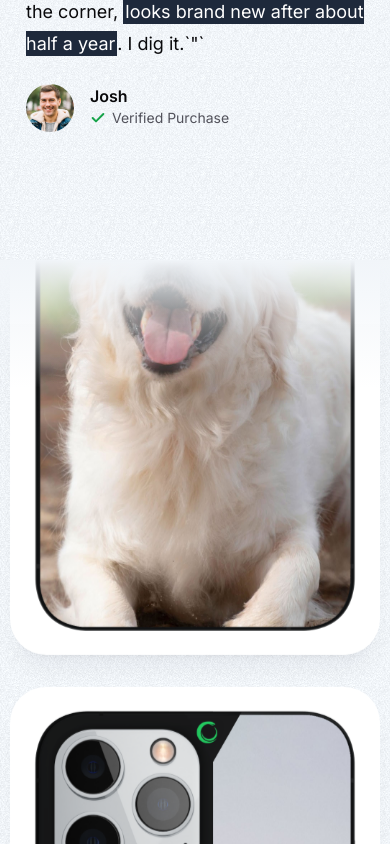
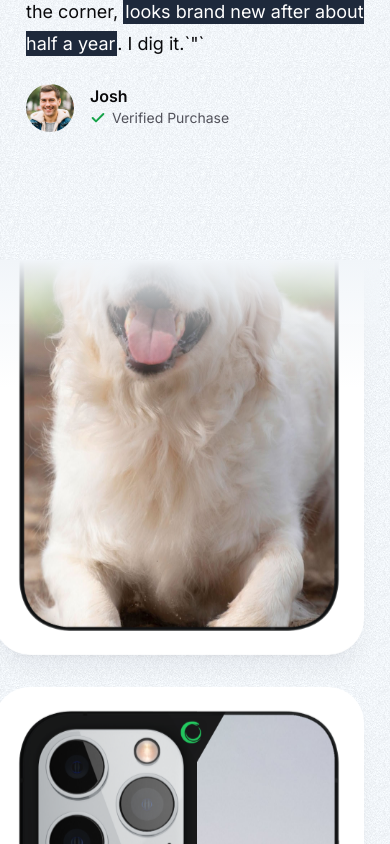
Before and after one commit to Omar-Ryan/E-Commerce-OR, a Next.js app: page / in a window 390 px wide. Shown: the part 2440-3284 px from the top of the page. Built offline with nearby package versions, Linux system fonts and the light colour scheme; no server answers.

Commit message:
doing some changings

```diff
--- a/src/app/page.tsx
+++ b/src/app/page.tsx
@@ -128,6 +128,7 @@ export default function Home() {
           </div>
 
           <div className="mx-auto grid max-w-2xl grid-cols-1 px-4 lg:mx-0 lg:max-w-none lg:grid-cols-2 gap-y-16">
+            {/* first user review */}
             <div className="flex flex-auto flex-col gap-4 lg:pr-8 xl:pr-20">
               <div className="flex gap-0.5 mb-2">
                 <Star className="h-5 w-5 text-green-600 fill-green-600" />
@@ -202,11 +203,12 @@ export default function Home() {
           </div>
         </MaxWidthWrapper>
 
-        <div className="pt-16">
+        <div className="pt-16 lg:flex justify-center">
           <Reviews />
         </div>
       </section>
 
+      {/* updating section */}
       <section>
         <MaxWidthWrapper className="py-24">
           <div className="mb-12 px-6 lg:px-8">
--- a/src/components/Reviews.tsx
+++ b/src/components/Reviews.tsx
@@ -119,7 +119,7 @@ function ReviewGrid() {
   return (
     <div
       ref={containerRef}
-      className="relative -mx-4 mt-16 grid h-[49rem] max-h-[150vh] grid-cols-1 items-start gap-8 overflow-hidden px-4 sm:mt-20 md:grid-cols-2 lg:grid-cols-3"
+      className="relative -ml-8 mt-16 grid h-[49rem] max-h-[150vh] grid-cols-1 items-start gap-8 overflow-hidden px-4 sm:mt-20 md:grid-cols-2 lg:grid-cols-3"
     >
       {isInView ? (
         <>
@@ -156,13 +156,12 @@ function ReviewGrid() {
 
 export function Reviews() {
   return (
-    <MaxWidthWrapper className="relative max-w-5xl">
+    <MaxWidthWrapper className="relative max-w-5xl ">
       <img
         aria-hidden="true"
         src="/what-people-are-buying.png"
-        className="absolute select-none hidden xl:block -left-32 top-1/3"
+        className="absolute select-none hidden xl:block -left-36 top-1/3"
       />
-
       <ReviewGrid />
     </MaxWidthWrapper>
   );
```
